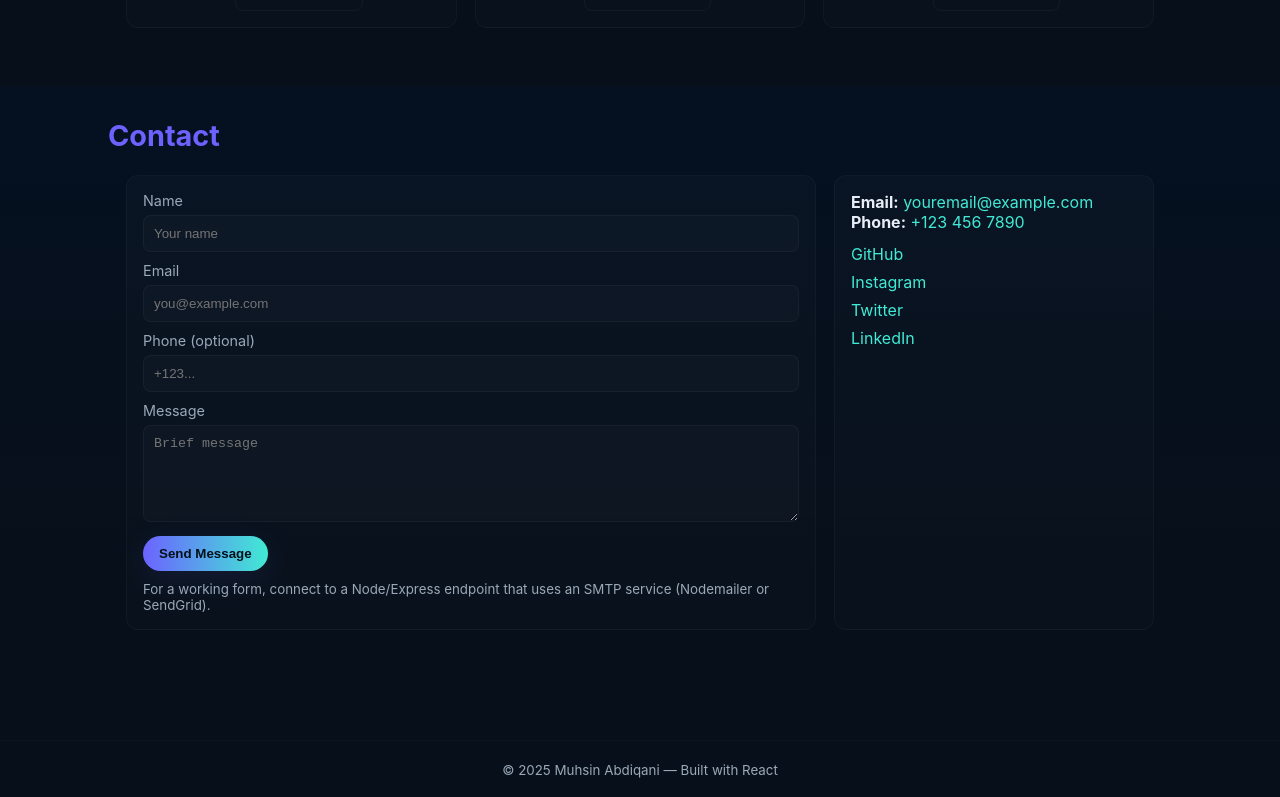
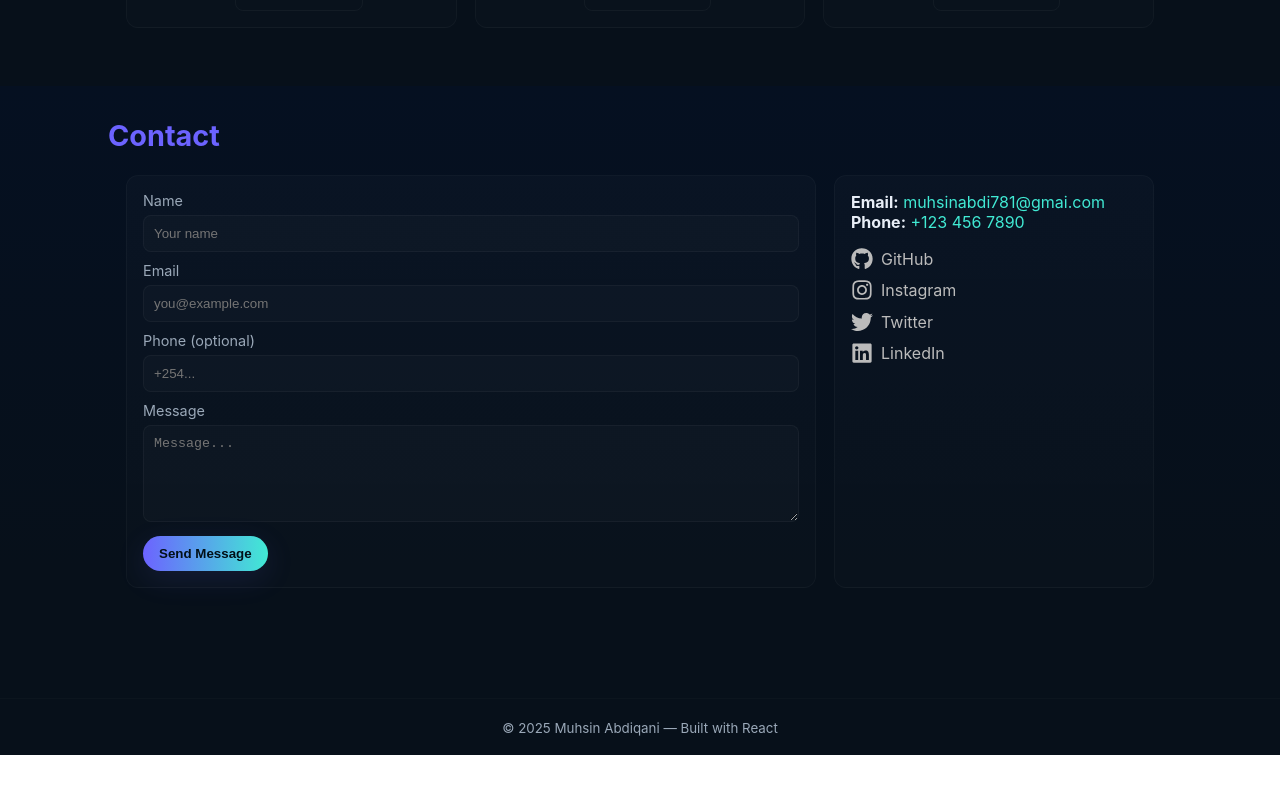
Before and after one commit to Muhsin-Gun/my-portfolio, a React (Create React App) app: page / in a window 1280 px wide. Shown: the part 1514-2311 px from the top of the page. After the commit the page ends 2269 px from the top, so only its background shows below. Built offline with nearby package versions, Linux system fonts and the light colour scheme.

Commit message:
linking my front end and backend contacts

```diff
--- a/package.json
+++ b/package.json
@@ -9,6 +9,7 @@
     "@testing-library/user-event": "^13.5.0",
     "react": "^19.1.0",
     "react-dom": "^19.1.0",
+    "react-icons": "^5.5.0",
     "react-router": "^7.6.3",
     "react-scripts": "5.0.1",
     "web-vitals": "^2.1.4"
--- a/src/App.css
+++ b/src/App.css
@@ -193,6 +193,27 @@ section { scroll-margin-top: calc(var(--nav-height) + 8px); }
 .contact-info a { color: #41EAD4; text-decoration: none; }
 .socials { margin-top: 12px; display: flex; flex-direction: column; gap: 8px; }
 
+.socials {
+  margin-top: 1rem;
+  display: flex;
+  flex-direction: column;
+  gap: 0.6rem;
+}
+
+.socials a {
+  display: flex;
+  align-items: center;
+  gap: 8px;
+  color: #bbb;
+  text-decoration: none;
+  transition: color 0.3s ease, transform 0.2s ease;
+}
+
+.socials a:hover {
+  color: #00d4ff; /* tech feel */
+  transform: translateX(4px);
+}
+
 /* FOOTER */
 .footer { padding: 18px 0; border-top: 1px solid rgba(255,255,255,0.02); margin-top: 30px; text-align: center; color: var(--muted); }
 
--- a/src/Components/Contact.js
+++ b/src/Components/Contact.js
@@ -1,13 +1,8 @@
-import React, { useState } from 'react';
+import React, { useState } from "react";
+import { FaGithub, FaInstagram, FaTwitter, FaLinkedin } from "react-icons/fa";
 
-/*
-  Contact:
-  - Controlled form (name, email, phone, message)
-  - Front-end simulated send to avoid fake backend assumptions.
-  - Comment explains how to connect to real backend (Node/Nodemailer).
-*/
 const Contact = () => {
-  const [form, setForm] = useState({ name: '', email: '', phone: '', message: '' });
+  const [form, setForm] = useState({ name: "", email: "", phone: "", message: "" });
   const [status, setStatus] = useState(null); // null | sending | success | error
 
   const onChange = (e) => setForm({ ...form, [e.target.name]: e.target.value });
@@ -15,21 +10,33 @@ const Contact = () => {
   const onSubmit = async (e) => {
     e.preventDefault();
 
-    // Basic front-end validation
     if (!form.name || !form.email || !form.message) {
-      setStatus('error');
+      setStatus("error");
       return;
     }
 
-    setStatus('sending');
+    setStatus("sending");
 
-    // Simulation: show "sent" after 900ms.
-    // To connect to real backend: fetch('/api/contact', { method: 'POST', headers: {'Content-Type':'application/json'}, body: JSON.stringify(form) })
-    setTimeout(() => {
-      setStatus('success');
-      setForm({ name: '', email: '', phone: '', message: '' });
-      setTimeout(() => setStatus(null), 3000);
-    }, 900);
+    try {
+      const res = await fetch("http://localhost:5000/api/contact", {
+        method: "POST",
+        headers: { "Content-Type": "application/json" },
+        body: JSON.stringify(form),
+      });
+
+      const data = await res.json();
+
+      if (data.success) {
+        setStatus("success");
+        setForm({ name: "", email: "", phone: "", message: "" });
+        setTimeout(() => setStatus(null), 3000);
+      } else {
+        setStatus("error");
+      }
+    } catch (err) {
+      console.error(err);
+      setStatus("error");
+    }
   };
 
   return (
@@ -50,36 +57,40 @@ const Contact = () => {
 
             <label>
               <span className="label">Phone (optional)</span>
-              <input name="phone" value={form.phone} onChange={onChange} placeholder="+123..." />
+              <input name="phone" value={form.phone} onChange={onChange} placeholder="+254..." />
             </label>
 
             <label>
               <span className="label">Message</span>
-              <textarea name="message" value={form.message} onChange={onChange} rows="5" placeholder="Brief message" required />
+              <textarea name="message" value={form.message} onChange={onChange} rows="5" placeholder="Message..." required />
             </label>
 
             <div className="form-row">
               <button className="btn primary" type="submit">
-                {status === 'sending' ? 'Sending...' : 'Send Message'}
+                {status === "sending" ? "Sending..." : "Send Message"}
               </button>
-              {status === 'success' && <span className="msg success">Message sent (simulated)</span>}
-              {status === 'error' && <span className="msg error">Please complete required fields</span>}
+              {status === "success" && <span className="msg success">Message sent ✅</span>}
+              {status === "error" && <span className="msg error">Something went wrong ❌</span>}
             </div>
-
-            <small className="hint">
-              For a working form, connect to a Node/Express endpoint that uses an SMTP service (Nodemailer or SendGrid).
-            </small>
           </form>
 
           <aside className="card contact-info">
-            <div><strong>Email:</strong> <a href="mailto:youremail@example.com">youremail@example.com</a></div>
-            <div><strong>Phone:</strong> <a href="tel:+1234567890">+123 456 7890</a></div>
+            <div><strong>Email:</strong> <a href="mailto:muhsinabdi781@gmail.com">muhsinabdi781@gmai.com</a></div>
+            <div><strong>Phone:</strong> <a href="tel:+254793027220">+123 456 7890</a></div>
 
             <div className="socials">
-              <a href="https://github.com/yourusername" target="_blank" rel="noreferrer">GitHub</a>
-              <a href="https://instagram.com/yourusername" target="_blank" rel="noreferrer">Instagram</a>
-              <a href="https://twitter.com/yourusername" target="_blank" rel="noreferrer">Twitter</a>
-              <a href="https://linkedin.com/in/yourusername" target="_blank" rel="noreferrer">LinkedIn</a>
+              <a href="https://github.com/Muhsin-Gun" target="_blank" rel="noreferrer">
+                <FaGithub size={22} /> GitHub
+              </a>
+              <a href="https://instagram.com/__.a4ace" target="_blank" rel="noreferrer">
+                <FaInstagram size={22} /> Instagram
+              </a>
+              <a href="https://twitter.com/Muhsin Abdi" target="_blank" rel="noreferrer">
+                <FaTwitter size={22} /> Twitter
+              </a>
+              <a href="https://linkedin.com/in/" target="_blank" rel="noreferrer">
+                <FaLinkedin size={22} /> LinkedIn
+              </a>
             </div>
           </aside>
         </div>
--- a/src/Components/Navbar.js
+++ b/src/Components/Navbar.js
@@ -100,7 +100,7 @@ const Navbar = () => {
                 {links.map((l, i) => (
                   <li key={l.id}>
                     <a href={`#${l.id}`} onClick={() => setOpen(false)}>
-                      <span className="link-index">0{ i + 1 }.</span>
+
                       {l.label}
                     </a>
                   </li>
```
Also changed, not shown: 1 other file (tests, documents, lock files or other folders).
